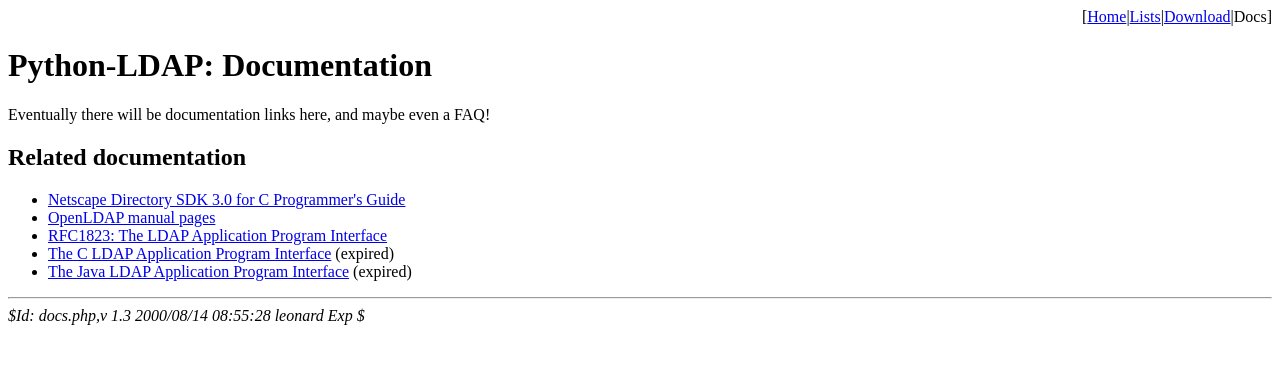
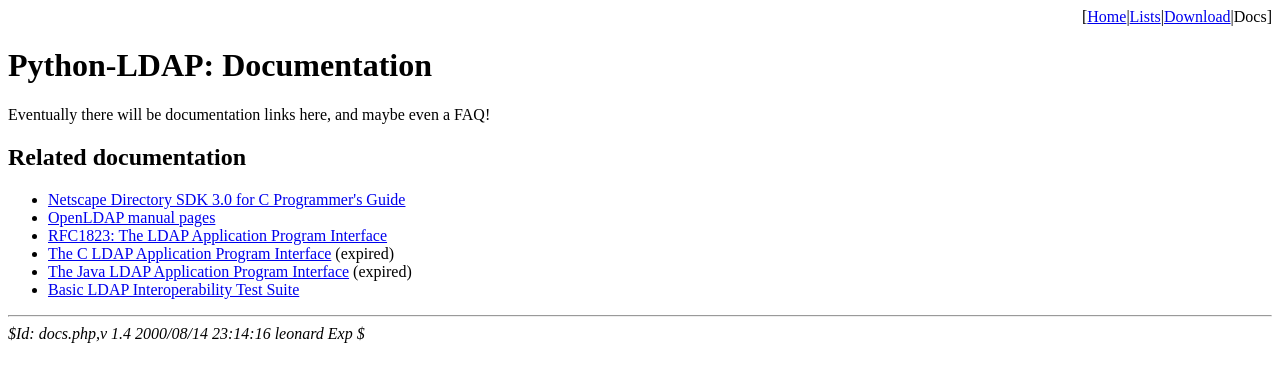
Before and after one commit to Free-IAM/python-ldap0, a PHP site: page /docs.php in a window 1280 px wide. Shown: the top 382 px of the page. Run offline with PHP 8.4, Linux system fonts and the light colour scheme.

Commit message:
add a reference to the test suite. probably not the right place..

```diff
--- a/docs.php
+++ b/docs.php
@@ -25,9 +25,11 @@ Eventually there will be documentation links here, and maybe even a FAQ!
 	Application Program Interface</a>
 <li><a href="http://www.ietf.org/internet-drafts/draft-ietf-ldapext-ldap-c-api-05.txt">The C LDAP Application Program Interface</a> (expired)
 <li><a href="http://www.ietf.org/internet-drafts/draft-ietf-ldapext-ldap-java-api-11.txt">The Java LDAP Application Program Interface</a> (expired)
+<li><a href="http://www.opennc.org/directory/mats/blits24/index.htm">
+	Basic LDAP Interoperability Test Suite</a>
 </ul>
 
 <hr>
-<i>$Id: docs.php,v 1.3 2000/08/14 08:55:28 leonard Exp $</i>
+<i>$Id: docs.php,v 1.4 2000/08/14 23:14:16 leonard Exp $</i>
 </BODY>
 </HTML>
```
